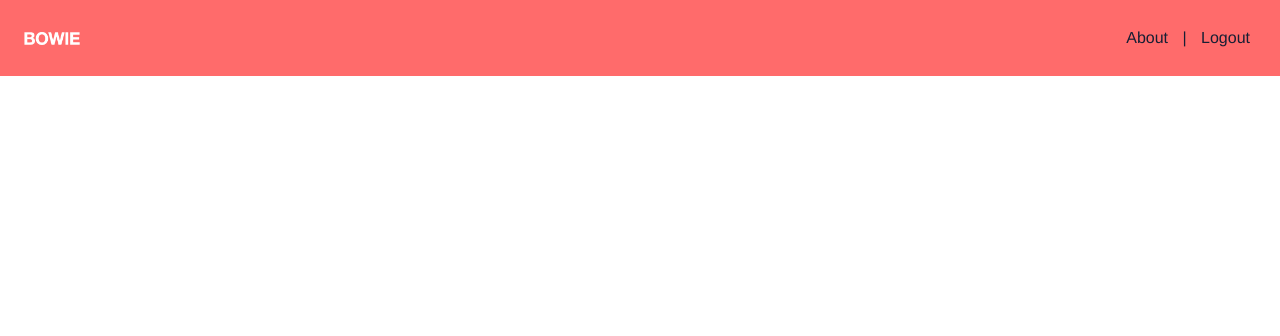
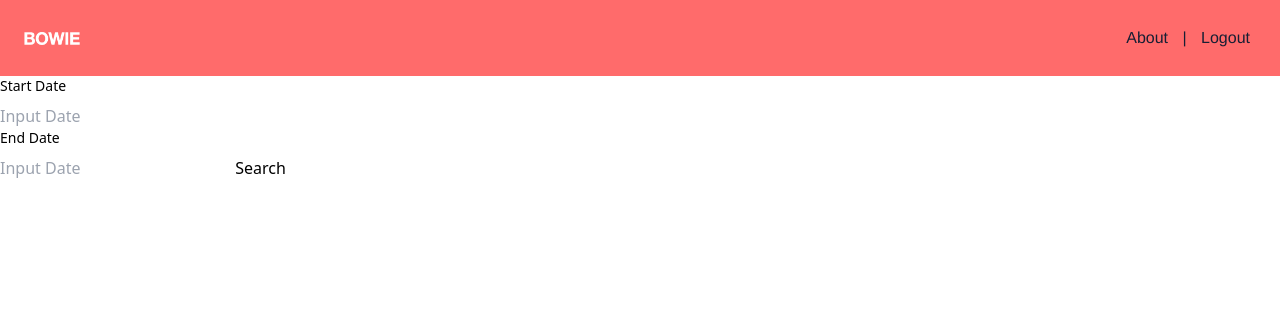
Before and after one commit to AdrianBcode/Bowie-BnB-Project, a Flask app: page /accommodations in a window 1280 px wide. Shown: the top 336 px of the page. Run offline with Flask 3, Linux system fonts and the light colour scheme; data that the repository does not hold is empty; some libraries are stand-ins or nearby versions.

Commit message:
Updated templates to incorporate input start_date/end_date field

```diff
--- a/templates/accommodations.html
+++ b/templates/accommodations.html
@@ -19,6 +19,16 @@
         </div>
     </header>
 
+    <div>
+        <form>
+            <label for="start_date" class="block mb-2 text-sm font-medium text-coral dark:text-white">Start Date</label>
+            <input name="start_date" id="start_date" type="text" placeholder="Input Date">
+            <label for="end_date" class="block mb-2 text-sm font-medium text-coral dark:text-white">End Date</label>
+            <input name="end_date" id="end_date" type="text" placeholder="Input Date">
+            <button type="submit">Search</button>
+        </form>
+    </div>
+
 
     {% for accommodation in accommodations %}
     <div class="gallery">
```
